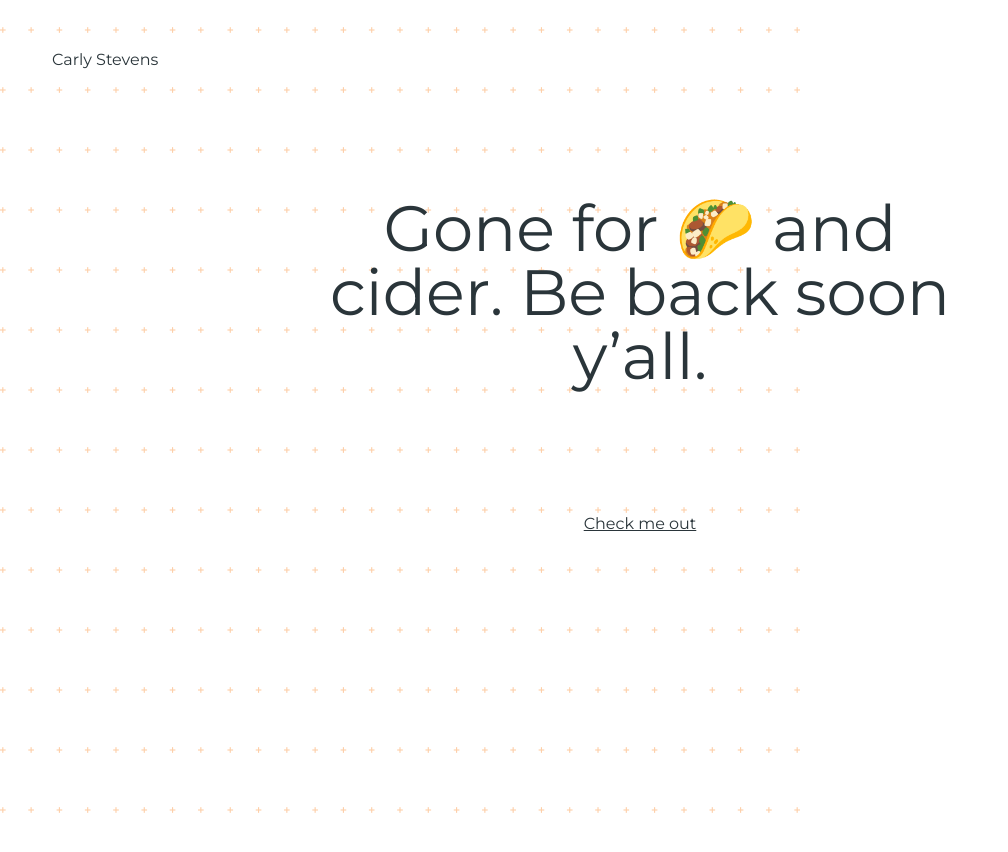
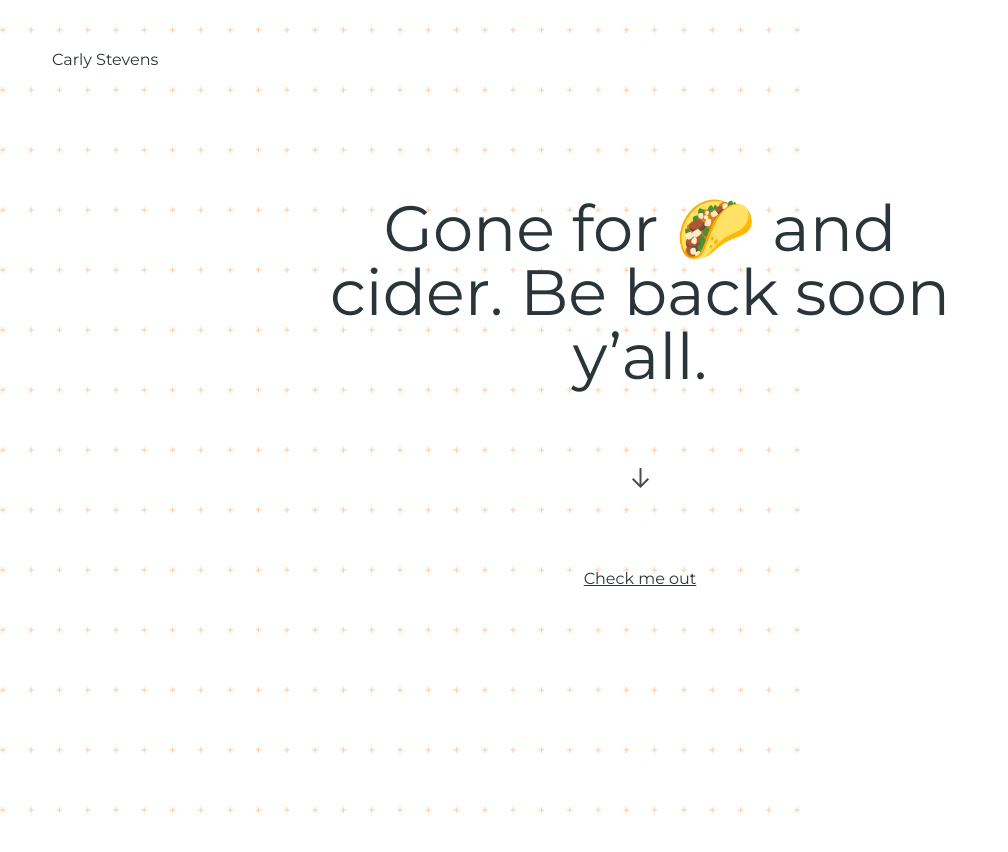
Before and after one commit to omgcarlyidk/portfolio, a plain HTML site: page index.html in a window 1280 px wide. Shown: the whole page, without its empty margins (0-1008 px from the left). Drawn offline with Linux system fonts and the light colour scheme.

Commit message:
adding arrow

```diff
--- a/index.html
+++ b/index.html
@@ -17,6 +17,9 @@
 			<div class="hero-message">
 				Gone for 🌮 and cider. Be back soon y’all.
 			</div>
+			<div class="hero-arrow">
+				<img src="svgs/arrow.svg">
+			</div>
 			<div class="hero-link">
 				<a href="https://dribbble.com/omgcarlyidk">Check me out</a>
 			</div>
--- a/styles.css
+++ b/styles.css
@@ -20,6 +20,7 @@ body {
 	max-width: 50%;
 	margin: auto;
 	padding-top: 10%;
+	text-align: center;
 }
 
 .hero-message {
@@ -28,9 +29,14 @@ body {
 
 }
 
+.hero-arrow img {
+	background: no-repeat;
+	padding-top: 5rem;
+}
+
 .hero-link {
 text-align: center;
-padding-top: 8rem;
+padding-top: 5rem;
 }
 
 .hero-link a {
```
Also changed, not shown: svgs/arrow.svg (added).
